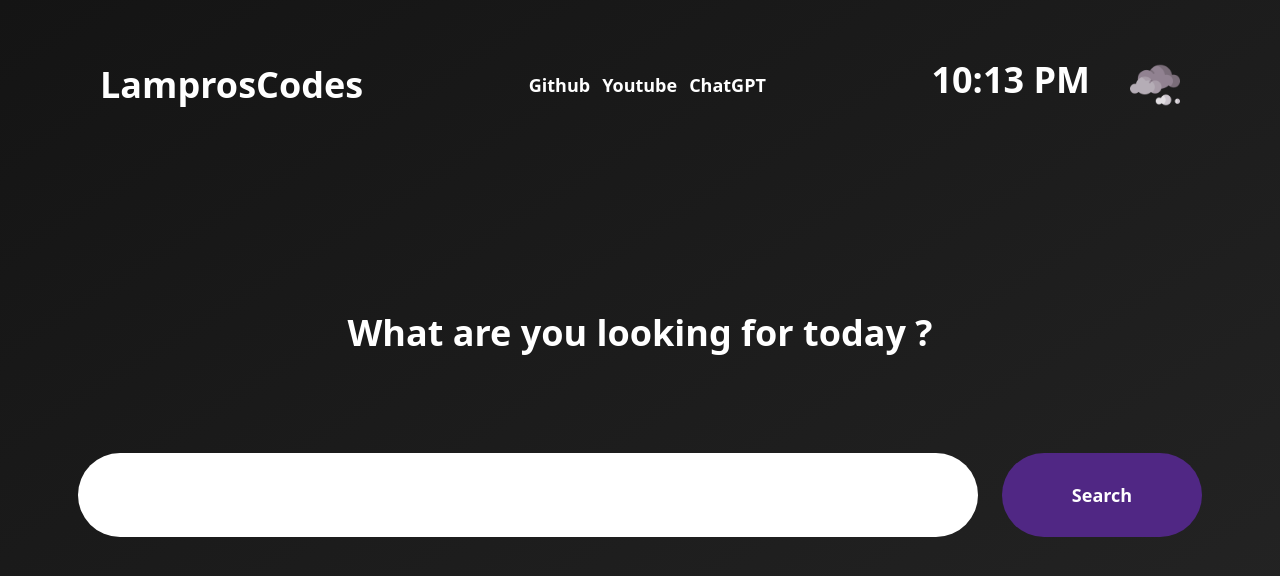
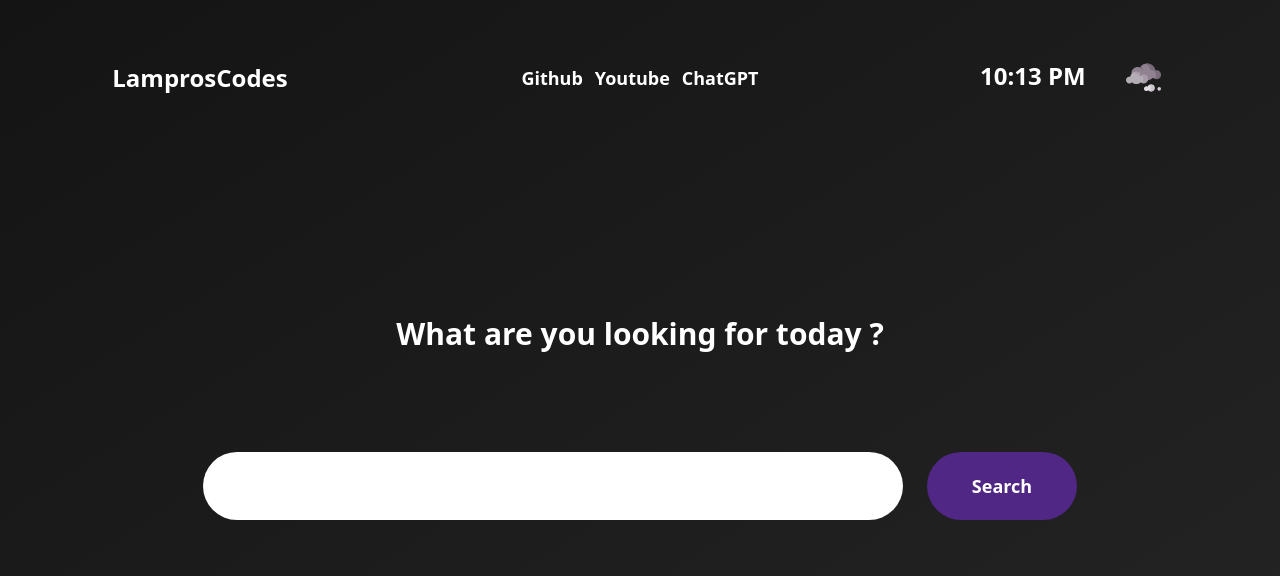
Before and after one commit to xartokoptiko/searchPage, a website: page index.html in a window 1280 px wide. Drawn offline with Linux system fonts and the light colour scheme.

Commit message:
adjusted for my screen

```diff
--- a/index.html
+++ b/index.html
@@ -16,7 +16,7 @@
 
         <div class="flex flex-row w-full justify-between items-center">
 
-            <a href="https://lamproscodes.tech" target="_blank" class="text-4xl font-extrabold text-white w-[300px] text-center">LamprosCodes</a>
+            <a href="https://lamproscodes.tech" target="_blank" class="text-2xl font-extrabold text-white w-[200px] text-center">LamprosCodes</a>
 
             <div class="flex flex-row items-center justify-center space-x-3 text-white text-lg font-extrabold">
                 <a href="https://github.com/" target="_blank">Github</a>
@@ -24,9 +24,9 @@
                 <a href="https://chat.openai.com/" target="_blank">ChatGPT</a>
             </div>
 
-            <div class="flex flex-row w-[300px] space-x-[40px]">
-                <p id="clock" class="text-4xl font-extrabold text-white">11:34</p>
-                <img src="./icons/cloudy.png" class="w-[50px] h-[50px]"/>
+            <div class="flex flex-row w-[200px] space-x-[40px]">
+                <p id="clock" class="text-2xl font-extrabold text-white">11:34</p>
+                <img src="./icons/cloudy.png" class="w-[35px] h-[35px]"/>
             </div>
 
 
@@ -34,11 +34,11 @@
 
         <div class="flex flex-col w-full h-full items-center justify-center space-y-[100px]">
 
-            <p class="text-4xl text-white font-extrabold">What are you looking for today ?</p>
+            <p class="text-3xl text-white font-extrabold">What are you looking for today ?</p>
 
             <div class="flex felx-row space-x-6">
-                <input id="searchInput" onkeypress="handleKeyPress(event)" type="text" class="bg-white rounded-full p-7 text-lightblack text-lg font-extrabold w-[900px]" />
-                <button onclick="searchGoogle()" class="bg-purple text-white rounded-full p-7 text-lg font-extrabold w-[200px]">
+                <input id="searchInput" onkeypress="handleKeyPress(event)" type="text" class="bg-white rounded-full p-5 text-lightblack text-lg font-extrabold w-[700px]" />
+                <button onclick="searchGoogle()" class="bg-purple text-white rounded-full p-5 text-lg font-extrabold w-[150px]">
                     Search
                 </button>
             </div>
```
Also changed, not shown: css/main.css.
